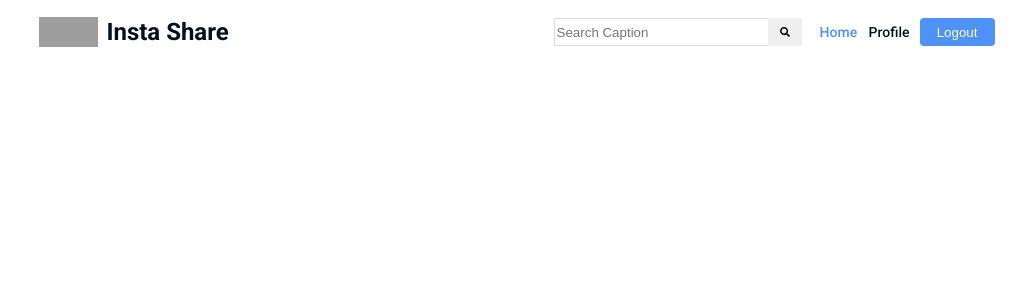
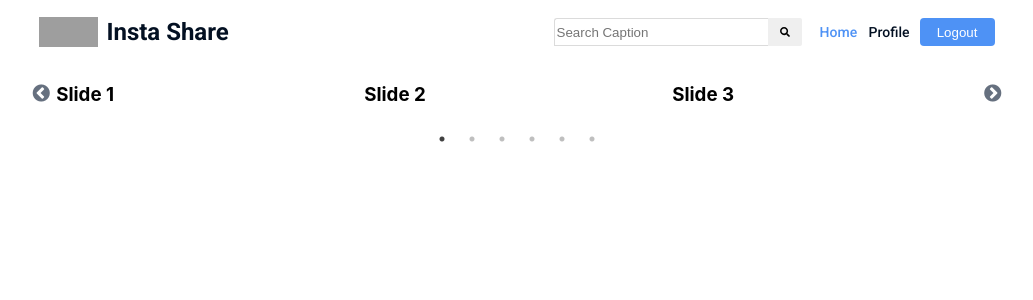
Before and after one commit to Ravi99245/Instagram, a React (Create React App) app: page / in a window 1280 px wide. Shown: the top 300 px of the page, without its empty margins (123-1156 px from the left). Built offline with nearby package versions, Linux system fonts and the light colour scheme; grey boxes are pictures that could not be loaded; a web font is replaced by a local one.

Commit message:
Slick Added

```diff
--- a/package.json
+++ b/package.json
@@ -23,6 +23,7 @@
     "react-loader-spinner": "4.0.0",
     "react-router-dom": "5.3.0",
     "react-slick": "0.28.1",
+    "slick-carousel": "1.8.1",
     "styled-components": "6.1.11"
   },
   "devDependencies": {
--- a/src/components/Header/index.js
+++ b/src/components/Header/index.js
@@ -63,7 +63,11 @@ class Header extends Component {
                     onChange={this.ChangeSearchInput}
                     placeholder="Search Caption"
                   />
-                  <SearchButton type="button" aria-label="search">
+                  <SearchButton
+                    type="button"
+                    aria-label="search"
+                    onClick={updatePageToNone}
+                  >
                     <SearchElement />
                   </SearchButton>
                 </div>
--- a/src/components/Home/index.js
+++ b/src/components/Home/index.js
@@ -1,15 +1,21 @@
 import {Component} from 'react'
 
 import Header from '../Header/index'
+import SliderComponent from '../SliderComponent/index'
+
+import {MainContainer, SliderContainer} from './styledComponent'
 
 class Home extends Component {
   state = {}
 
   render() {
     return (
-      <div>
+      <MainContainer>
         <Header />
-      </div>
+        <SliderContainer>
+          <SliderComponent />
+        </SliderContainer>
+      </MainContainer>
     )
   }
 }
--- a/src/components/Home/styledComponent.js
+++ b/src/components/Home/styledComponent.js
@@ -0,0 +1,23 @@
+import styled from 'styled-components'
+
+export const SliderContainer = styled.div`
+  width: 72%;
+  height: 150px;
+  top: 258px;
+  left: 200px;
+  gap: 0px;
+  opacity: 0px;
+`
+
+export const MainContainer = styled.div`
+  width: 100vw;
+  height: 100vh;
+  top: 53177px;
+  left: 20968px;
+  gap: 0px;
+  opacity: 0px;
+  display: flex;
+  flex-direction: column;
+  justify-content: flex-start;
+  align-items: center;
+`
--- /dev/null
+++ b/src/components/SliderComponent/index.js
@@ -0,0 +1,64 @@
+import Slider from 'react-slick'
+import 'slick-carousel/slick/slick.css'
+import 'slick-carousel/slick/slick-theme.css'
+
+import {CustomPrevArrow, CustomNextArrow} from './styledComponent'
+
+const SliderComponent = () => {
+  const settings = {
+    dots: true,
+    infinite: true,
+    speed: 500,
+    slidesToShow: 3,
+    slidesToScroll: 1,
+    autoplay: false,
+    autoplaySpeed: 2000,
+    arrows: true,
+    prevArrow: <CustomPrevArrow />,
+    nextArrow: <CustomNextArrow />,
+    pauseOnHover: true,
+    responsive: [
+      {
+        breakpoint: 1024,
+        settings: {
+          slidesToShow: 2,
+          slidesToScroll: 1,
+          infinite: true,
+          dots: true,
+        },
+      },
+      {
+        breakpoint: 600,
+        settings: {
+          slidesToShow: 1,
+          slidesToScroll: 1,
+        },
+      },
+    ],
+  }
+
+  return (
+    <Slider {...settings}>
+      <div>
+        <h3>Slide 1</h3>
+      </div>
+      <div>
+        <h3>Slide 2</h3>
+      </div>
+      <div>
+        <h3>Slide 3</h3>
+      </div>
+      <div>
+        <h3>Slide 4</h3>
+      </div>
+      <div>
+        <h3>Slide 5</h3>
+      </div>
+      <div>
+        <h3>Slide 6</h3>
+      </div>
+    </Slider>
+  )
+}
+
+export default SliderComponent
--- /dev/null
+++ b/src/components/SliderComponent/styledComponent.js
@@ -0,0 +1,21 @@
+import styled from 'styled-components'
+
+const Arrow = styled.div`
+  display: block;
+  color: #e5e5e5; /* Change this to your desired color */
+  cursor: pointer;
+  &:before {
+    color: #334155; /* Change this to your desired color */
+  }
+`
+
+export const CustomPrevArrow = props => {
+  const {className, style, onClick} = props
+  console.log(props)
+  return <Arrow className={className} style={{...style}} onClick={onClick} />
+}
+
+export const CustomNextArrow = props => {
+  const {className, style, onClick} = props
+  return <Arrow className={className} style={{...style}} onClick={onClick} />
+}
```
Also changed, not shown: 1 other file (tests, documents, lock files or other folders).
